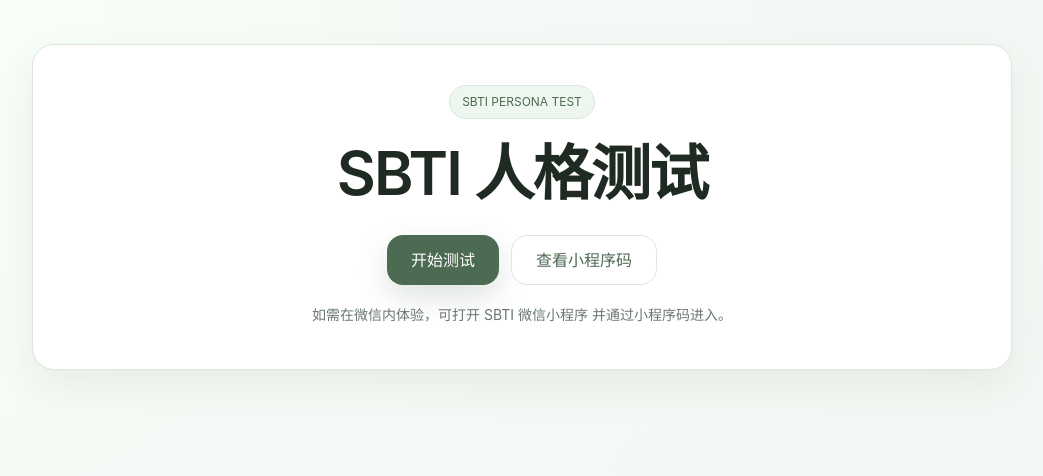
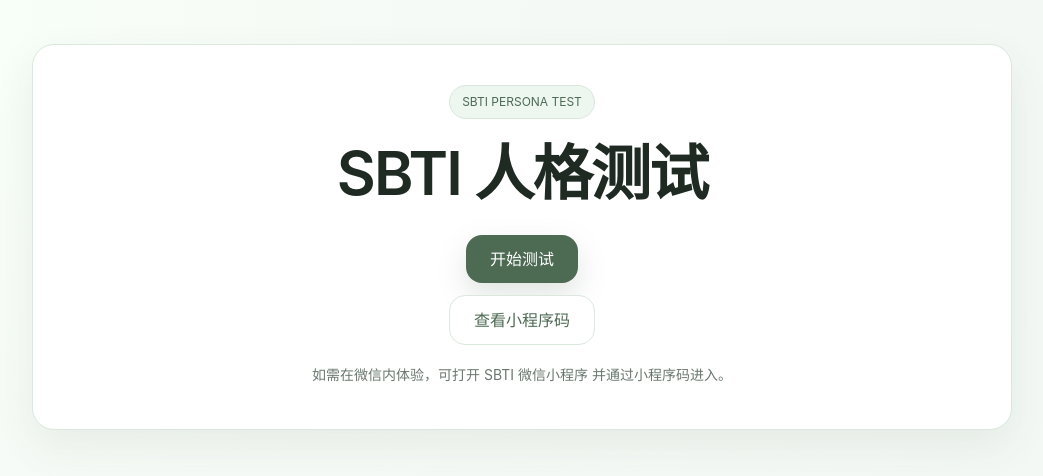
Before and after one commit to SwimmingLiu/SBTI, a Next.js app: page / in a window 1280 px wide. Shown: the top 476 px of the page, without its empty margins (118-1161 px from the left). Built offline with nearby package versions, Linux system fonts and the light colour scheme; no server answers.

Commit message:
fix: hide mini program entry inside mini program

```diff
--- a/src/components/sbti/intro-screen.tsx
+++ b/src/components/sbti/intro-screen.tsx
@@ -1,11 +1,13 @@
 type IntroScreenProps = {
   appName: string;
+  showMiniProgramEntry: boolean;
   onOpenMiniProgram: () => void;
   onStart: () => void;
 };
 
 export function IntroScreen({
   appName,
+  showMiniProgramEntry,
   onOpenMiniProgram,
   onStart,
 }: IntroScreenProps) {
@@ -27,6 +29,10 @@ export function IntroScreen({
             >
               开始测试
             </button>
+          </div>
+          {showMiniProgramEntry ? (
+            <>
+              <div className="mt-3 flex justify-center">
                 <button
                   className="rounded-2xl border border-[var(--line)] bg-white px-6 py-3 text-base font-semibold text-[var(--accent-strong)] transition hover:-translate-y-0.5"
                   onClick={onOpenMiniProgram}
@@ -38,6 +44,8 @@ export function IntroScreen({
               <p className="mx-auto mt-4 max-w-2xl text-sm leading-7 text-[var(--muted)]">
                 如需在微信内体验，可打开 {appName} 并通过小程序码进入。
               </p>
+            </>
+          ) : null}
         </div>
       </div>
     </section>
--- a/src/components/sbti/sbti-app.tsx
+++ b/src/components/sbti/sbti-app.tsx
@@ -266,9 +266,11 @@ export function SbtiApp() {
       <>
         <IntroScreen
           appName={miniProgramConfig.appName}
+          showMiniProgramEntry={!clientEnv.isInMiniProgram}
           onOpenMiniProgram={() => setIsMiniProgramDialogOpen(true)}
           onStart={startQuiz}
         />
+        {!clientEnv.isInMiniProgram ? (
           <MiniProgramDialog
             appName={miniProgramConfig.appName}
             isOpen={isMiniProgramDialogOpen}
@@ -276,6 +278,7 @@ export function SbtiApp() {
             onClose={() => setIsMiniProgramDialogOpen(false)}
             qrCodeUrl={miniProgramConfig.qrCodeUrl}
           />
+        ) : null}
       </>
     );
   }
```
Also changed, not shown: 1 other file (tests, documents, lock files or other folders). Lines whose indentation alone changed are shown as unchanged.
